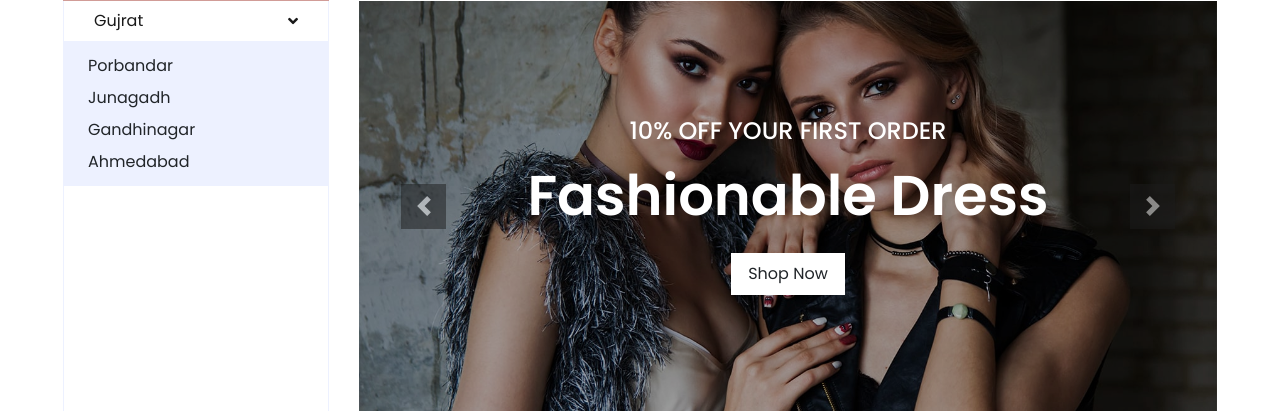
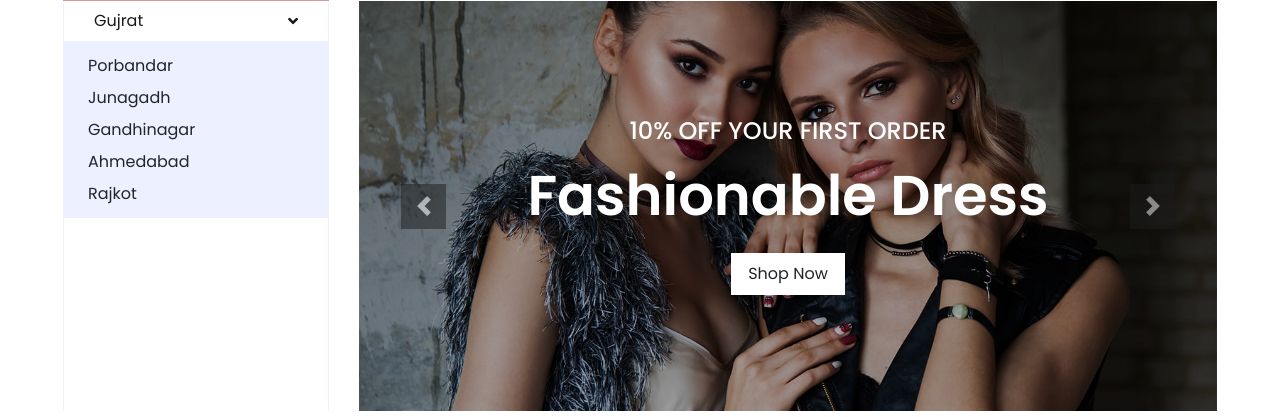
Before and after one commit to hareshnandaniya9/Business-websitee, a Django app: page / in a window 1280 px wide, after a click on "Gujrat". Shown: the part 184-601 px from the top of the page. Run offline with Django 4.2, Linux system fonts and the light colour scheme; some libraries are stand-ins or nearby versions.

Commit message:
third commit

```diff
--- a/My Bussness Web/myapp/templates/header.html
+++ b/My Bussness Web/myapp/templates/header.html
@@ -109,6 +109,7 @@
                                 <a href="" class="dropdown-item">Junagadh</a>
                                 <a href="" class="dropdown-item">Gandhinagar</a>
                                 <a href="" class="dropdown-item">Ahmedabad</a>
+                                <a href="" class="dropdown-item">Rajkot</a>
                             </div>
                         </div>
                         <div class="nav-item dropdown">
```
